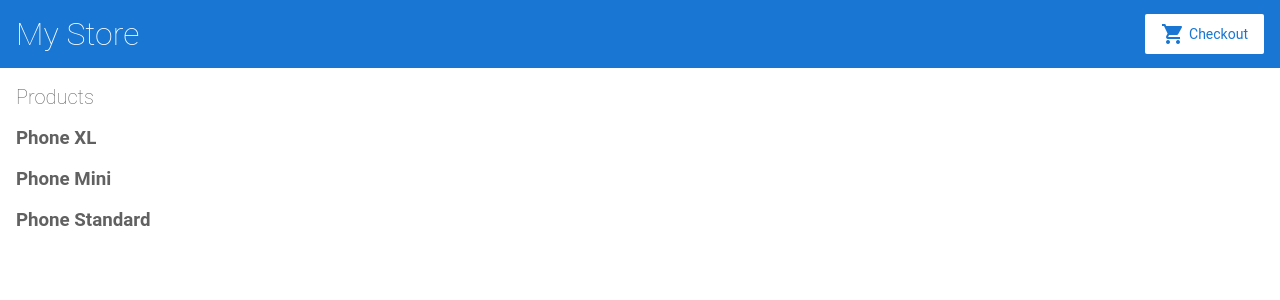
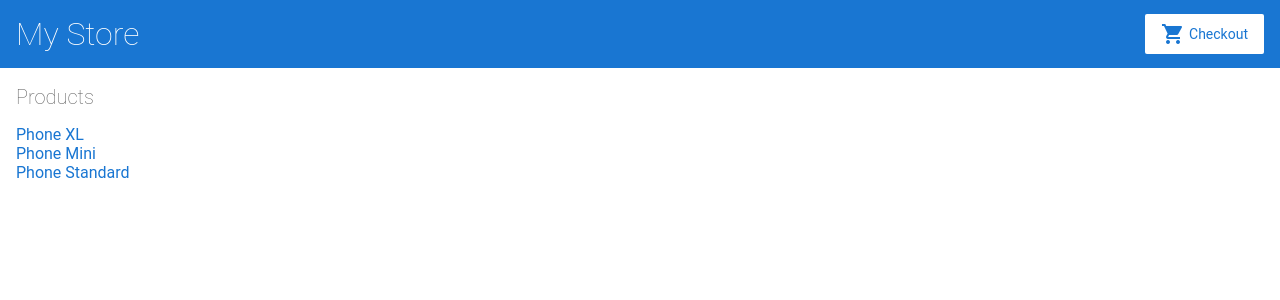
Before and after one commit to avoxa25/angular-xqwn95, an Angular app: page / in a window 1280 px wide. Shown: the top 300 px of the page. Built offline with nearby package versions, Linux system fonts and the light colour scheme.

Commit message:
Make links

```diff
--- a/src/app/product-list/product-list.component.html
+++ b/src/app/product-list/product-list.component.html
@@ -2,8 +2,9 @@
 
 <div *ngFor="let product of products">
 
-    <h3> {{product.name}}</h3>
-
+    <a [title]="product.name + ' details'">
+        {{product.name}}
+    </a>
 </div>
 <!--
 Copyright Google LLC. All Rights Reserved.
```
